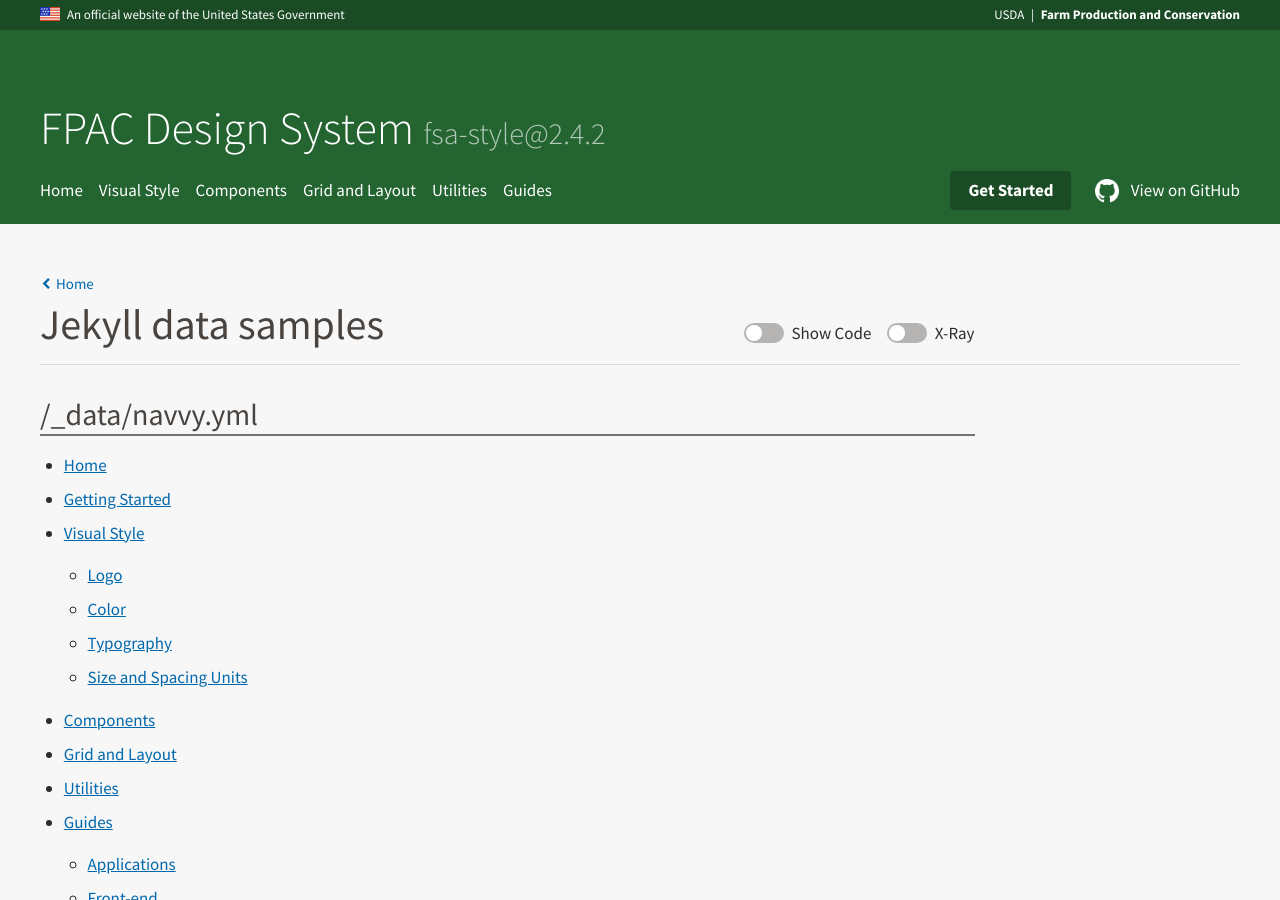
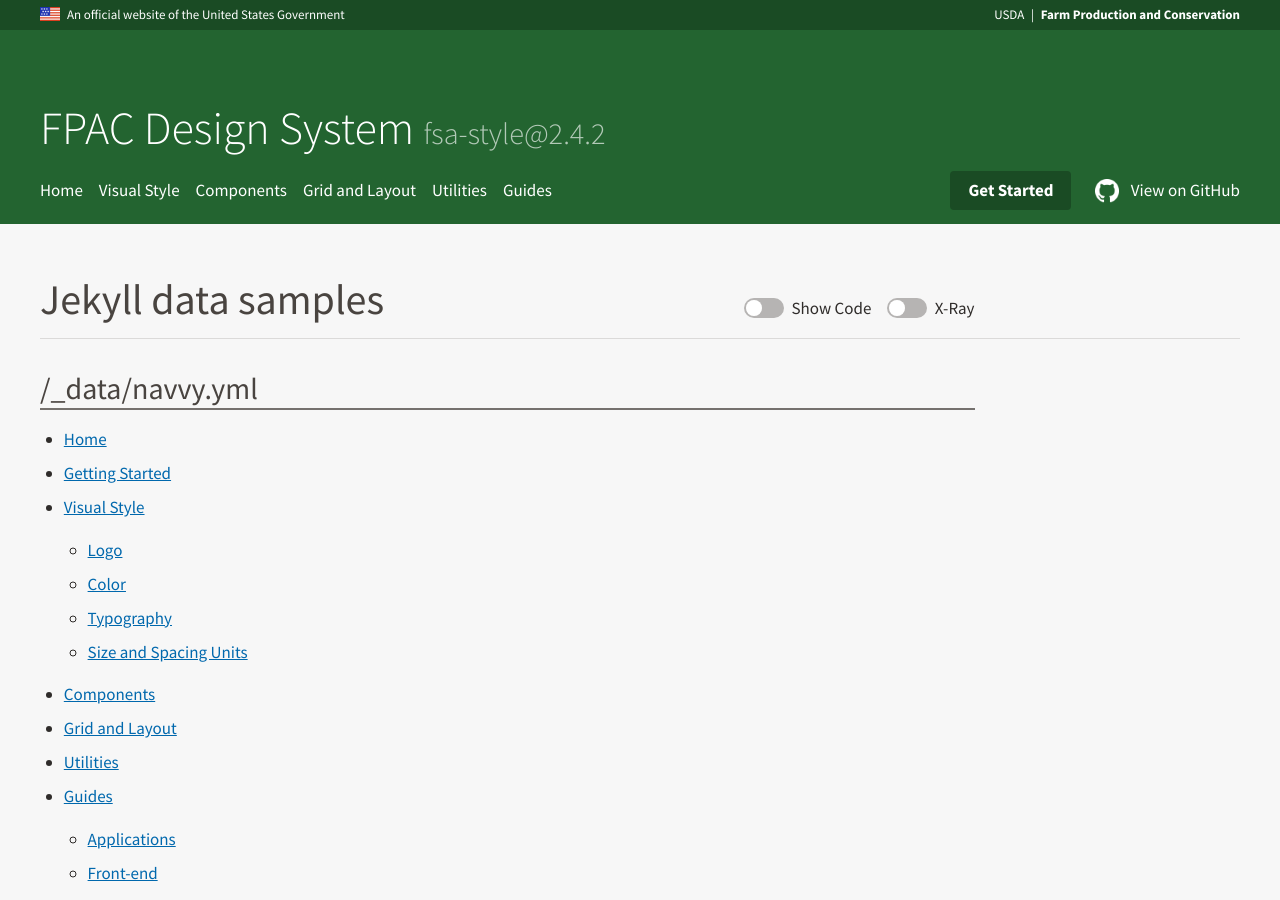
Before and after one commit to USDA-FSA/fsa-design-system, a Jekyll site: the page built from scratch.md, in a window 1280 px wide and 900 px high. Built offline with Jekyll 4.4.1, drawn with Linux system fonts in a browser that asks for light colours.

Commit message:
suppress breadcrumb when one crumb [impacted by https://github.com/USDA-FSA/fsa-style/issues/402]

```diff
--- a/_includes/breadcrumb.html
+++ b/_includes/breadcrumb.html
@@ -3,13 +3,13 @@
 <div class="fsa-breadcrumb fsa-m-t--none">
   <nav class="fsa-breadcrumb__nav" aria-label="Breadcrumbs">
     <ol class="fsa-breadcrumb__list">
-      <li class="fsa-breadcrumb__item">
-        <a href="{{ site.baseurl }}" class="fsa-breadcrumb__link">Home</a>
-      </li>
       {% for crumb in crumbs offset: 1 %}
         {% if forloop.last %}
-          <!-- {{ crumb | replace:'-',' ' | remove:'.html' | capitalize }} -->
+        <!-- {{ crumb | replace:'-',' ' | remove:'.html' | capitalize }} -->
         {% else %}
+        <li class="fsa-breadcrumb__item">
+          <a href="{{ site.baseurl }}" class="fsa-breadcrumb__link">Home</a>
+        </li>
         <li class="fsa-breadcrumb__item">
           <a href="{{ site.baseurl }}{% assign crumb_limit = forloop.index | plus: 1 %}{% for crumb in crumbs limit: crumb_limit %}/{{ crumb }}{% endfor %}" class="fsa-breadcrumb__link">
             {{ crumb | replace:'-',' ' | remove:'.html' | capitalize }}
```
